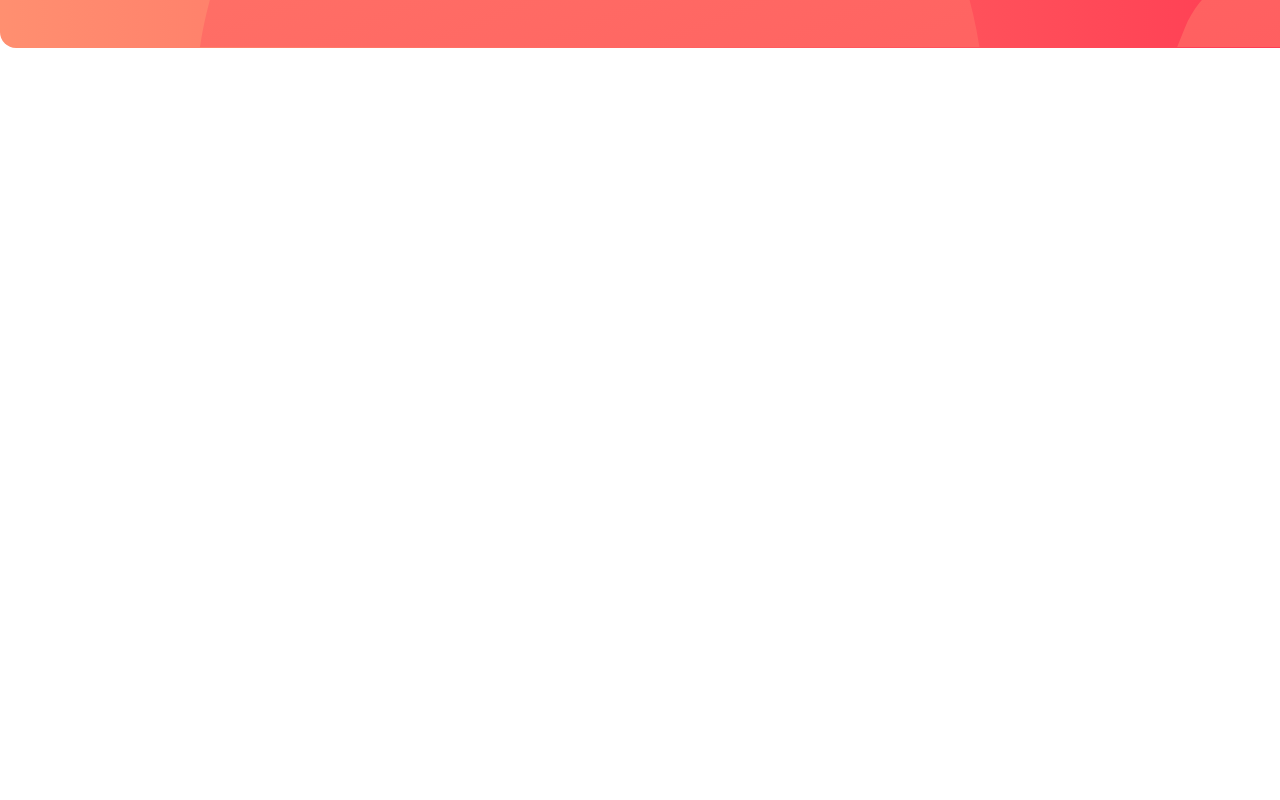
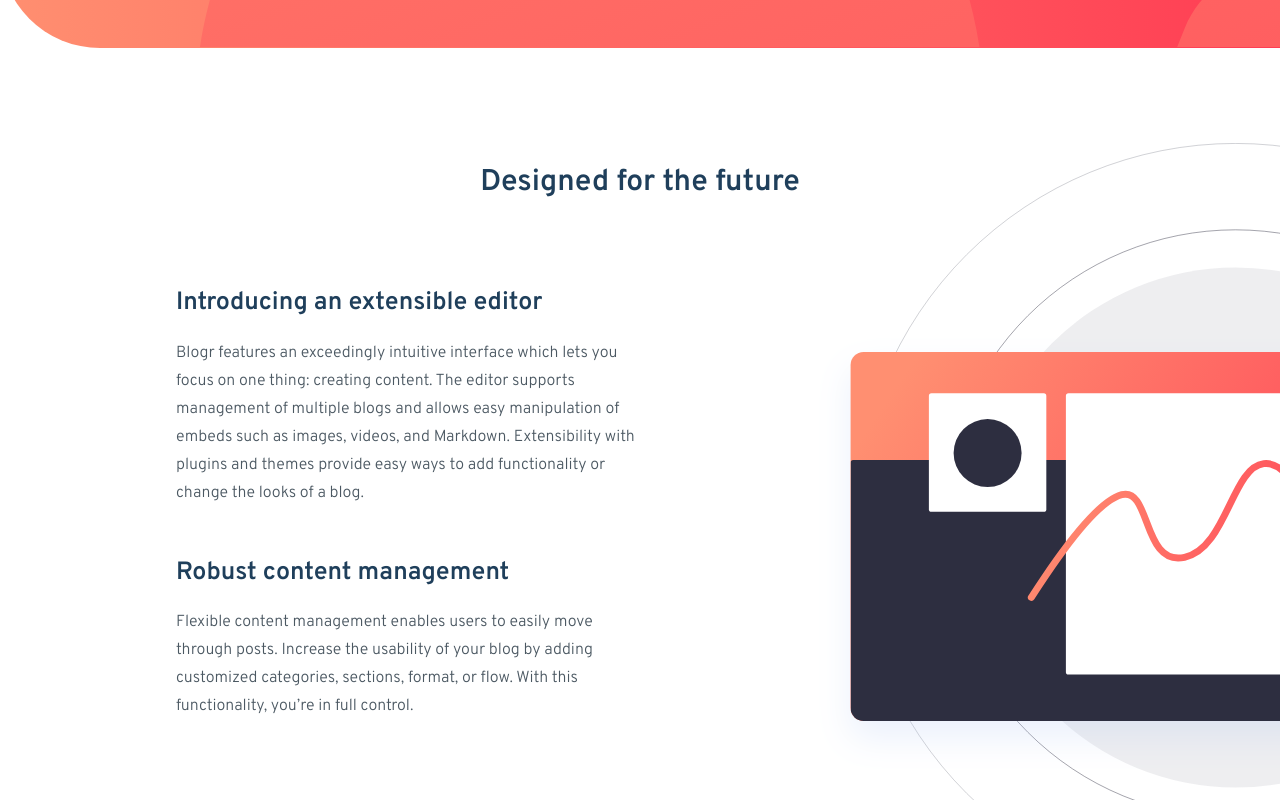
Before and after one commit to Paruzaka46/blogr-landing-page, a React (Vite) app: page / in a window 1280 px wide. Shown: the part 441-1241 px from the top of the page. Before the commit the page ends 800 px from the top, so only its background shows below. Built offline with nearby package versions, Linux system fonts and the light colour scheme.

Commit message:
Add Content 1

```diff
--- a/src/App.jsx
+++ b/src/App.jsx
@@ -1,10 +1,14 @@
 import { useState } from 'react'
 import Header from './components/Header'
+import Content1 from './components/Content1'
 
 function App() {
 
   return (
+    <div className='overflow-hidden'>
     <Header/>
+    <Content1/>
+    </div>
   )
 }
 
--- /dev/null
+++ b/src/components/Content1.jsx
@@ -0,0 +1,36 @@
+import { useMediaQuery } from "react-responsive"
+import { useState } from "react"
+
+const Content1 = () => {
+    const isLaptop = useMediaQuery({query: '(min-width: 768px)'})
+
+    return (
+        <div className="text-center font-overpass">
+            <h2 className="text-[30px] m-auto md:mb-20 mobile:mb-10 font-bold text-vd-blue">Designed for the future</h2>
+            <div className="md:grid md:grid-cols-2 mobile:flex mobile:flex-col-reverse justify-center items-center">
+                <div className="text-start md:pl-44 mobile:pl-0 pb-20 ">
+                    <h3 className="text-[25px] font-bold text-vd-blue md:pb-4 md:w-full mobile:w-[200px] md:m-0 mobile:m-auto md:text-start mobile:text-center">Introducing an extensible editor</h3>
+                    <p className="leading-7 text-vdg-blue md:text-start mobile:text-center md:p-0 mobile:px-5">
+                    Blogr features an exceedingly intuitive interface which lets you focus on one thing: creating content.
+    The editor supports management of multiple blogs and allows easy manipulation of embeds such as images,
+    videos, and Markdown. Extensibility with plugins and themes provide easy ways to add functionality or
+    change the looks of a blog.
+                    </p>
+                    <br/>
+                    <br/>
+                    <h3 className="text-[25px] font-bold text-vd-blue md:pb-4 md:w-full mobile:w-[200px] md:m-0 mobile:m-auto md:text-start mobile:text-center">Robust content management</h3>
+                    <p className="leading-7 text-vdg-blue md:text-start mobile:text-center md:p-0 mobile:px-5">
+                    Flexible content management enables users to easily move through posts. Increase the usability of your blog
+    by adding customized categories, sections, format, or flow. With this functionality, you’re in full control.
+                    </p>
+                </div>
+                <div className="relative">
+                    <img className={isLaptop && 'absolute -top-[400px] max-w-[800px] xl:left-44 md:left-24'} src={isLaptop?'/images/illustration-editor-desktop.svg':'/images/illustration-editor-mobile.svg'}/>
+                </div>
+            </div>
+
+        </div>
+    )
+}
+
+export default Content1
--- a/src/components/Header.jsx
+++ b/src/components/Header.jsx
@@ -81,13 +81,13 @@ const Header = () => {
     )
 
     const mobileBg = (
-        <div className="absolute left-0 -top-[200px] max-w-[100%] overflow-hidden h-[47.2rem] -z-0">
+        <div className="absolute left-0 -top-[200px] max-w-[100%] overflow-hidden h-[47.2rem] -z-0 rounded-bl-[100px]">
             <img className="relative min-w-max -left-[300px] -top-20" src="/images/bg-pattern-intro-mobile.svg"/>
         </div>
     )
 
     return (
-        <div className={`${isLaptop?'bg-gradient-to-r':' bg-gradient-to-b'} from-intro-left to-intro-right lg:px-44 mobile:px-7 pt-16 pb-10 rounded-bl-2xl`}>
+        <div className={`${isLaptop?'bg-gradient-to-r':' bg-gradient-to-b'} from-intro-left to-intro-right lg:px-44 mobile:px-7 pt-16 pb-10 rounded-bl-[100px] mb-28`}>
             <div className="relative z-20">
                 {isLaptop? laptopNav:mobileNav}
                 <div className={`flex flex-col items-center font-overpass text-white py-20 text-center ${isLaptop?'w-full':'max-w-[320px] m-auto'}`}>
```
